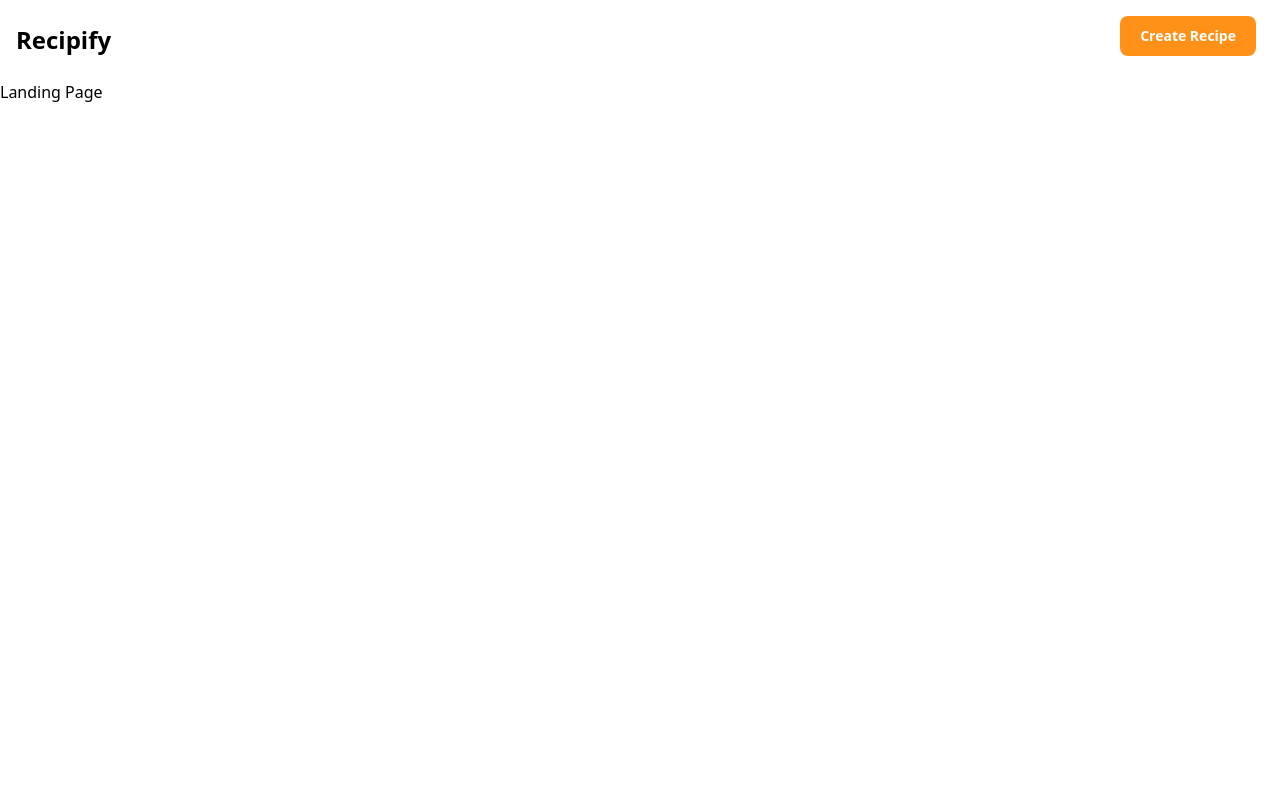
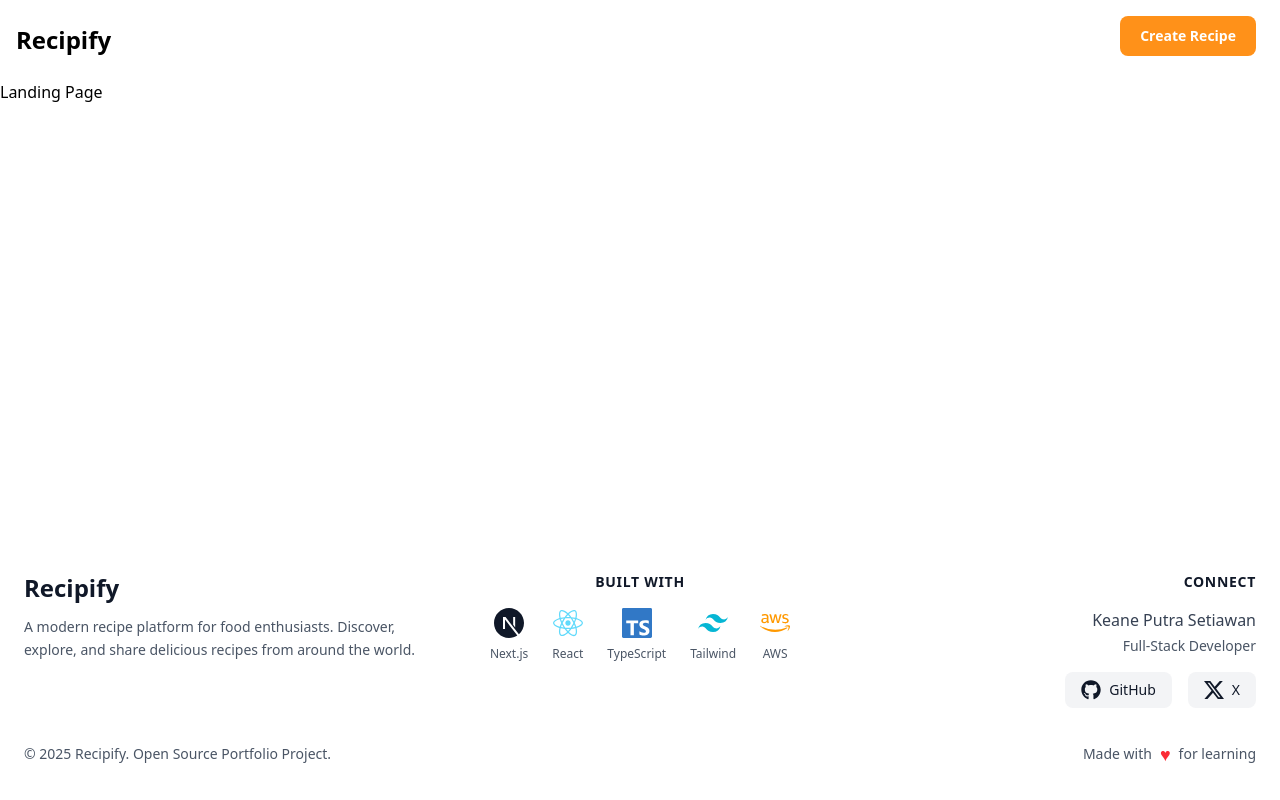
Before and after one commit to kin-hero/cooking-ui, a Next.js app: page / in a window 1280 px wide. Built offline with nearby package versions, Linux system fonts and the light colour scheme.

Commit message:
feat: add footer component to layout

```diff
--- a/src/app/layout.tsx
+++ b/src/app/layout.tsx
@@ -3,6 +3,7 @@ import { Geist, Geist_Mono } from "next/font/google";
 import "./global.css";
 
 import { Header } from "@/components/layout/header";
+import { Footer } from "@/components/layout/footer";
 
 const geistSans = Geist({
   variable: "--font-geist-sans",
@@ -26,9 +27,10 @@ export default function RootLayout({
 }>) {
   return (
     <html lang="en">
-      <body className={`${geistSans.variable} ${geistMono.variable} antialiased`}>
+      <body className={`${geistSans.variable} ${geistMono.variable} antialiased flex flex-col min-h-screen`}>
         <Header />
-        {children}
+        <main className="flex-1">{children}</main>
+        <Footer />
       </body>
     </html>
   );
```
